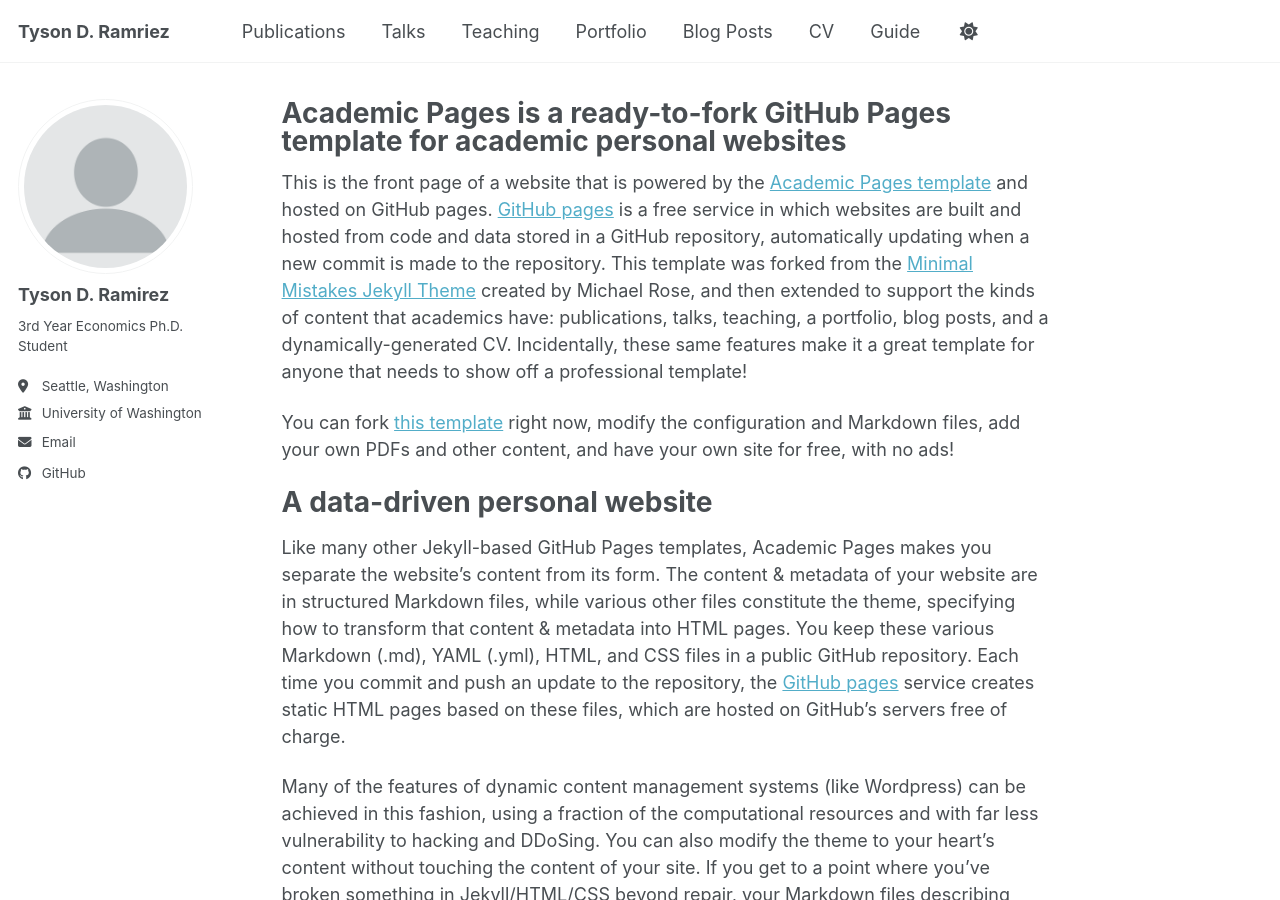
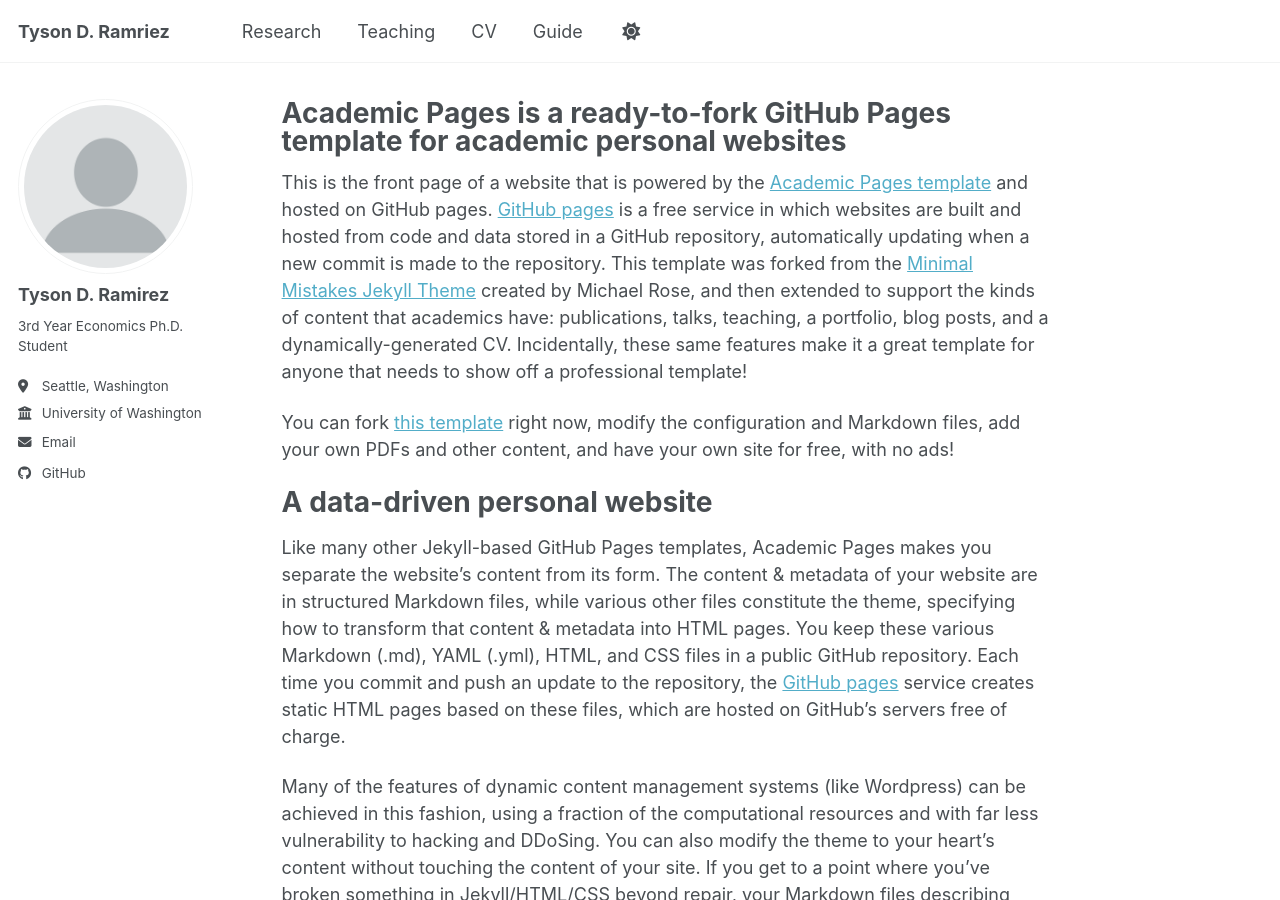
Before and after one commit to Tyson-Ramirez/tyson-ramirez.github.io, a Jekyll site: the page built from _pages/about.md, in a window 1280 px wide and 900 px high. Built offline with Jekyll 4.4.1, drawn with Linux system fonts in a browser that asks for light colours; a script bundle is joined from its source files by our own code; library files that are not in the unit come from our copies.

Commit message:
Update navigation.yml

```diff
--- a/_data/navigation.yml
+++ b/_data/navigation.yml
@@ -8,20 +8,20 @@
 #      Markdown formatted page while the second is generated using JSON.
 
 main:
-  - title: "Publications"
-    url: /publications/
+  - title: "Research"
+    url: /research/
 
-  - title: "Talks"
-    url: /talks/
+ # - title: "Talks"
+ #   url: /talks/
 
   - title: "Teaching"
     url: /teaching/
 
-  - title: "Portfolio"
-    url: /portfolio/
+  # - title: "Portfolio"
+  #  url: /portfolio/
 
-  - title: "Blog Posts"
-    url: /year-archive/
+  # - title: "Blog Posts"
+  #   url: /year-archive/
 
   - title: "CV"
     url: /cv/
```
